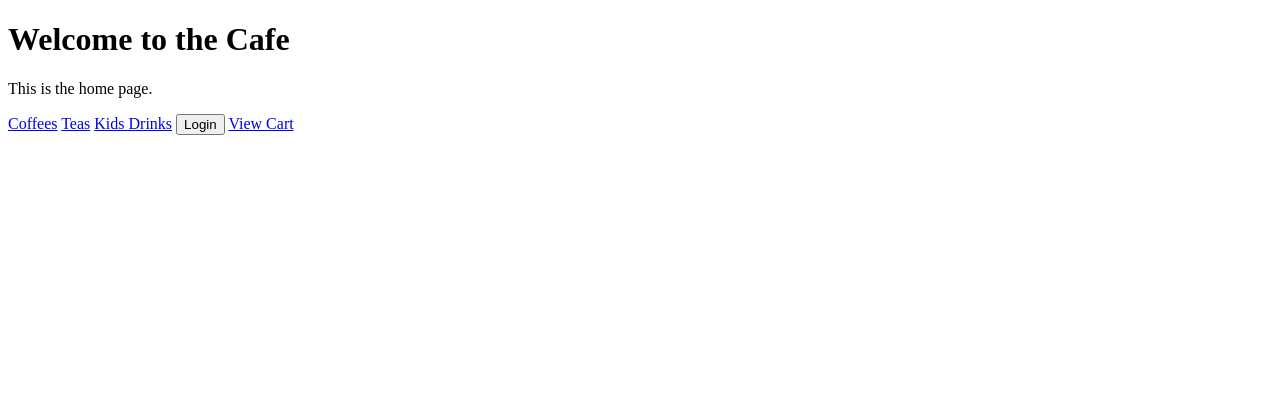
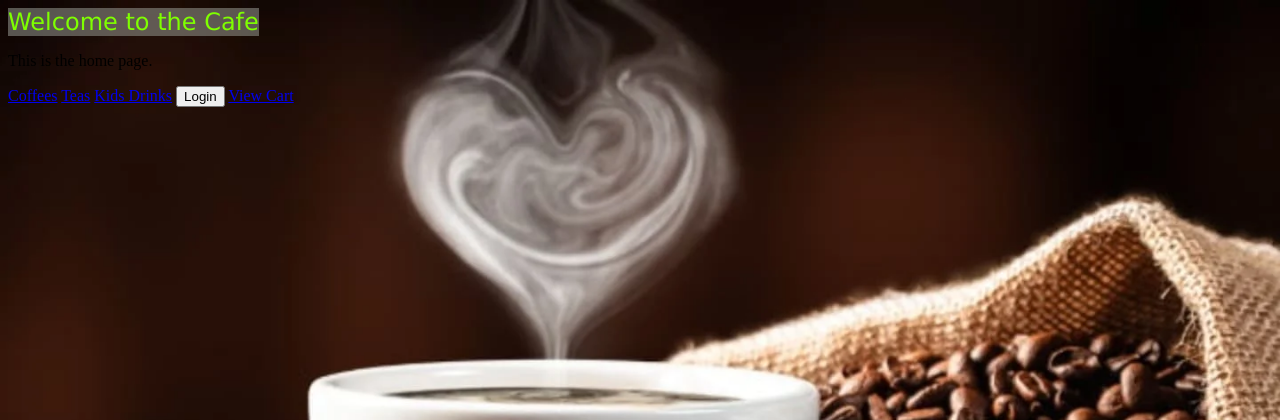
Before and after one commit to asteadman216/Cafe, a Django app: page / in a window 1280 px wide. Shown: the top 420 px of the page. Run offline with Django 5.2, Linux system fonts and the light colour scheme.

Commit message:
static files and images added

```diff
--- /dev/null
+++ b/catalog/static/css/my_styles.css
@@ -0,0 +1,30 @@
+h1 {
+    font-family:"Lucida Grande", "Courier New", monospace;
+    color: chartreuse;
+    background-color: rgba(161, 166, 158, 0.5);
+    text-align: center;
+    font-size: x-large;
+    display: inline;
+    font-weight: normal;
+}
+
+body {
+    background-image: url("mycafe/static/images/coffee3.jpg");
+    background-size: cover;
+    background-repeat: no-repeat;
+    z-index: -1;
+}
+
+.image-contain {
+    display: flex;
+    justify-content: center;
+    align-items: center;
+    flex-direction: column;
+    margin: 20px;
+}
+
+.image-small {
+    width:30%;
+    height:auto;
+    align-items: center;
+}
--- a/catalog/templates/home.html
+++ b/catalog/templates/home.html
@@ -1,6 +1,8 @@
+{% load static %}
 <!DOCTYPE html>
 <html>
 <head>
+    <link  rel="stylesheet" href= {% static 'css/my_styles.css' %}>
     <title>Home</title>
 </head>
 <body>
```
Also changed, not shown: Cafe/settings.py (line endings or trailing spaces), catalog/static/images/coffee1.jpg (added), catalog/static/images/coffee2.jpg (added), catalog/static/images/coffee3.jpg (added), catalog/static/images/coffee4.jpeg (added), catalog/static/images/coffee_main.jpg (added).
